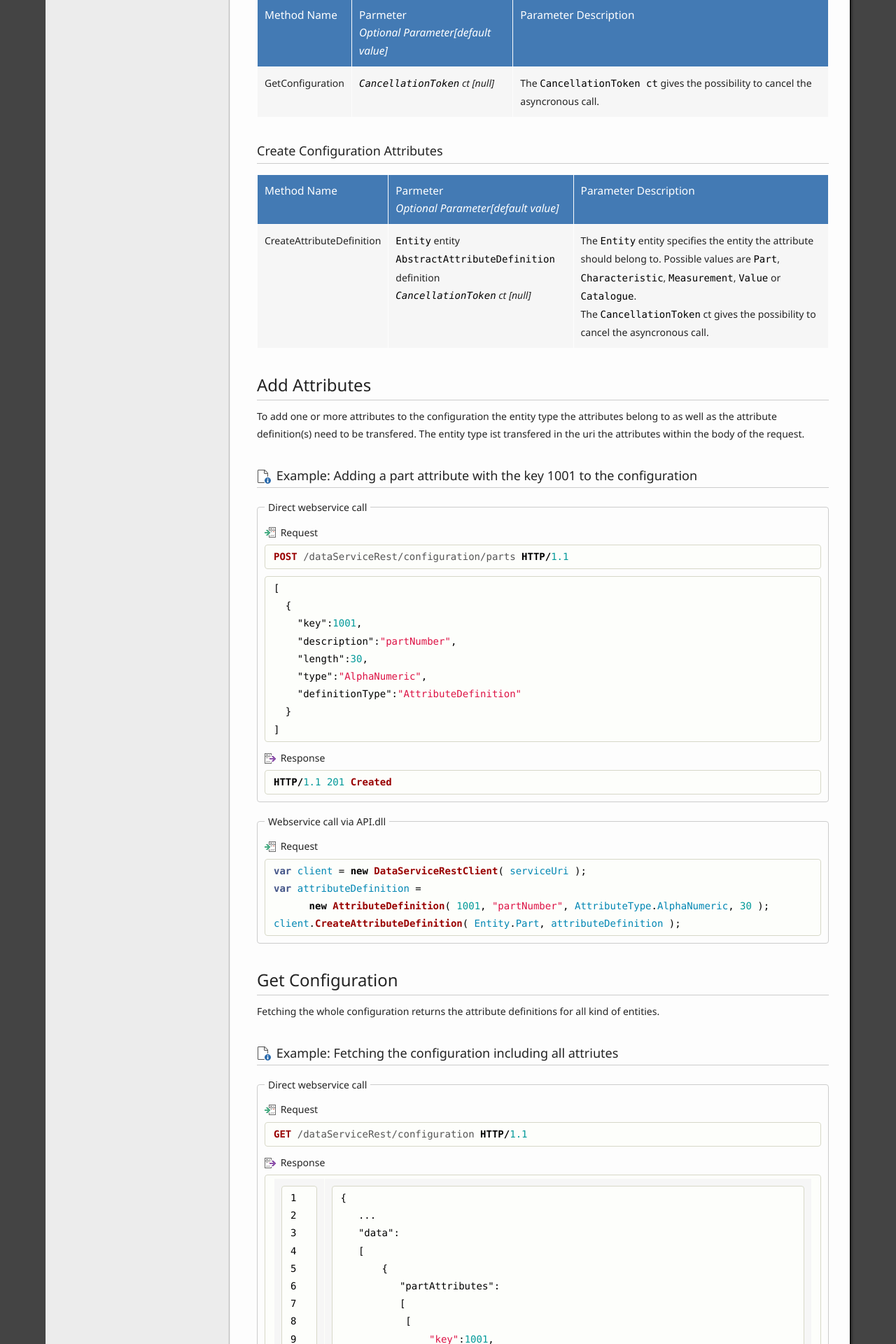
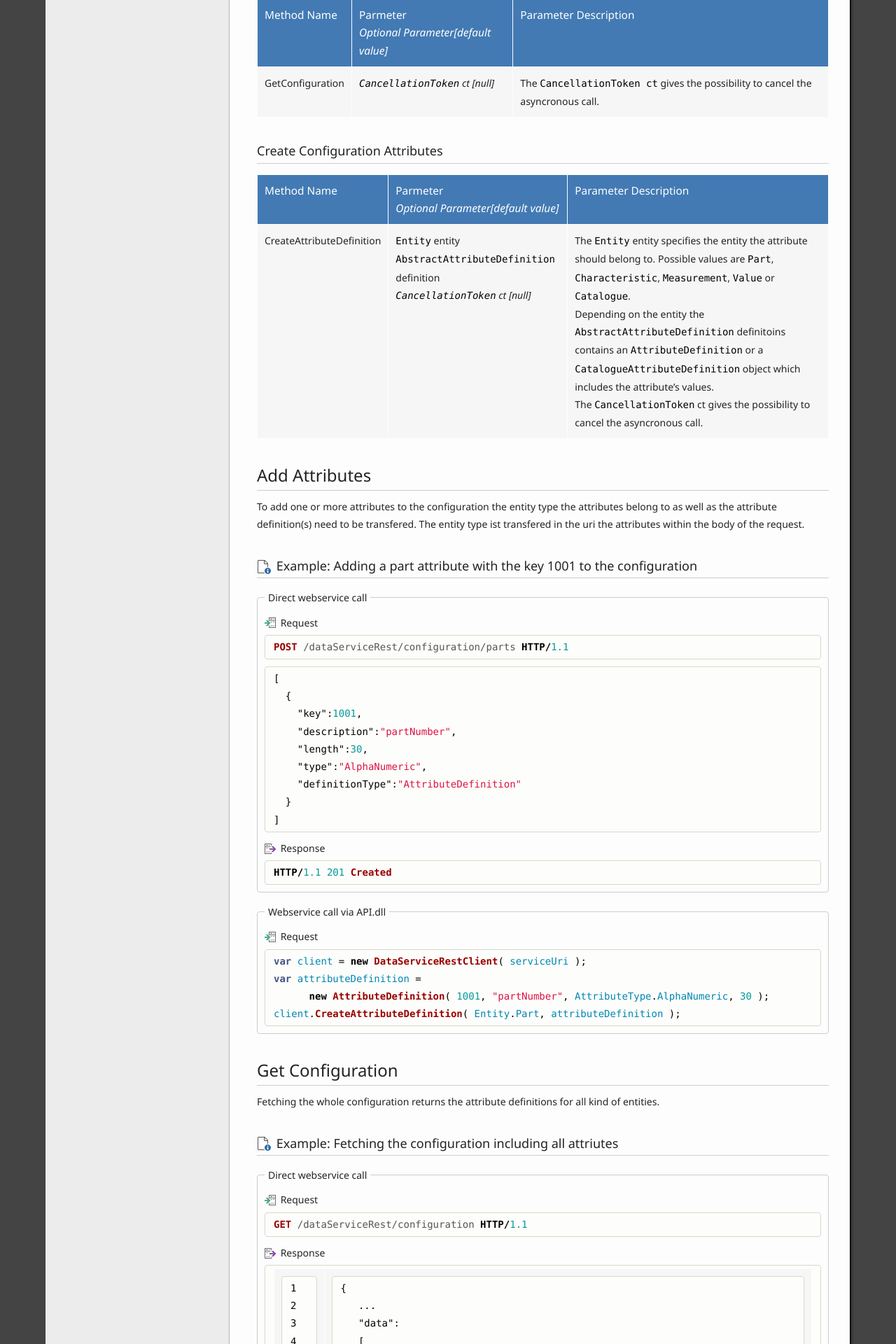
Before and after one commit to ZEISS-PiWeb/PiWeb-Api, a Jekyll site: the page built from _pages/022-configuration.md, in a window 1280 px wide. Shown: the part 2245-4165 px from the top of the page at 70% size. Built offline with Jekyll 4.4.1, drawn with Linux system fonts in a browser that asks for light colours; some of the changed text lies outside the part shown.

Commit message:
Update 022-configuration.md

````diff
--- a/_pages/022-configuration.md
+++ b/_pages/022-configuration.md
@@ -73,7 +73,7 @@
 
 Method Name | Parmeter<br>*Optional Parameter[default value]* | Parameter Description
 ------------|-------------------------------------------------|----------------------
-CreateAttributeDefinition | ```Entity``` entity<br><nobr><code>AbstractAttributeDefinition</code> definition </nobr><br>*```CancellationToken``` ct [null]* |  The ```Entity``` entity specifies the entity the attribute should belong to. Possible values are ```Part```, ```Characteristic```, ```Measurement```, ```Value``` or ```Catalogue```.<br> The ```CancellationToken``` ct gives the possibility to cancel the asyncronous call.
+CreateAttributeDefinition | ```Entity``` entity<br><nobr><code>AbstractAttributeDefinition</code> definition </nobr><br>*```CancellationToken``` ct [null]* |  The ```Entity``` entity specifies the entity the attribute should belong to. Possible values are ```Part```, ```Characteristic```, ```Measurement```, ```Value``` or ```Catalogue```.<br> Depending on the entity the ```AbstractAttributeDefinition``` definitoins contains an ```AttributeDefinition``` or a ```CatalogueAttributeDefinition``` object which includes the attribute's values. <br> The ```CancellationToken``` ct gives the possibility to cancel the asyncronous call.
 
 {% comment %}----------------------------------------------------------------------------------------------- {% endcomment %}
 
````
